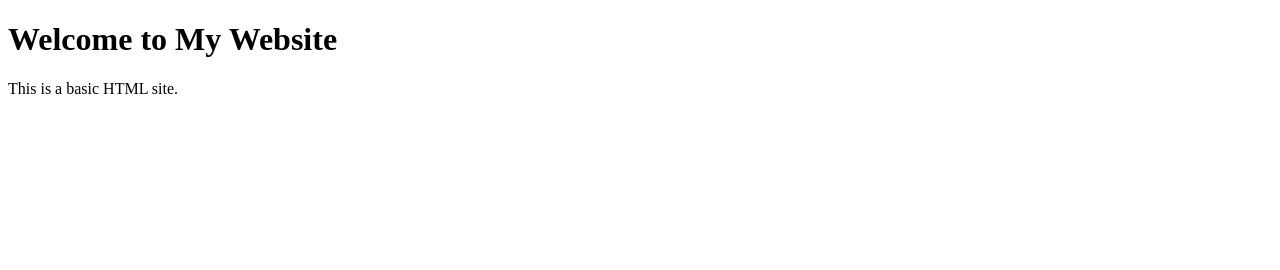
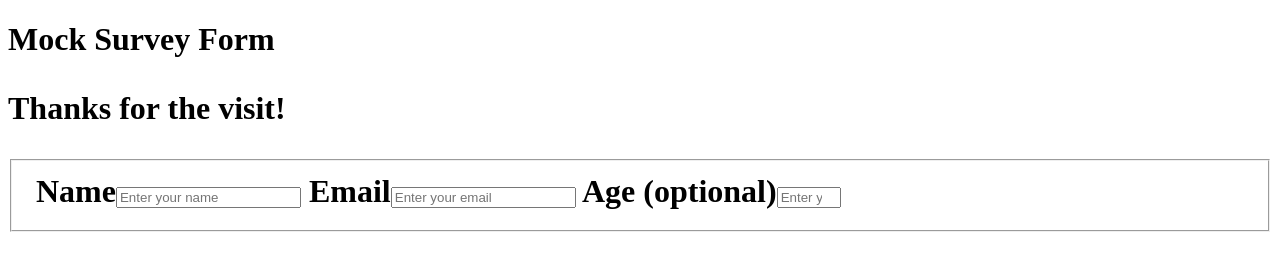
Before and after one commit to AlexD2003/Mock-Survey-Form, a plain HTML site: page index.html in a window 1280 px wide. Drawn offline with Linux system fonts and the light colour scheme.

Commit message:
part of form complete

```diff
--- a/index.html
+++ b/index.html
@@ -1,14 +1,20 @@
 <!DOCTYPE html>
-<html>
-<head>
-    <title>My Website</title>
-</head>
-<body>
-    <h1>Welcome to My Website</h1>
-
-    <p>This is a basic HTML site.</p>
-
-    <!-- Add your content here -->
-
-</body>
+<html lang="en">
+  <head>
+    <meta charset="UTF-8">
+    <title>Survey form</title>
+    <link rel="stylesheet" href="styles.css">
+    </head>
+    <body>
+      <h1 id="title">Mock Survey Form<h1>
+      <p id="description">Thanks for the visit!</p>
+      <form id="survey-form">
+        <fieldset>
+          <label for="name">Name<input class="inline" id="name" type="text" placeholder="Enter your name" required></input></label>
+          <label for="email">Email<input class="inline" id="email" type="email" placeholder="Enter your email" required></input></label>
+          <label for="age">Age (optional)<input id="age" class="inline" placeholder="Enter your age (optional)" type="number" min="12" max="120"></input></label>
+        </fieldset>
+      </form>
+    </body>
+    <footer></footer>
 </html>
```
